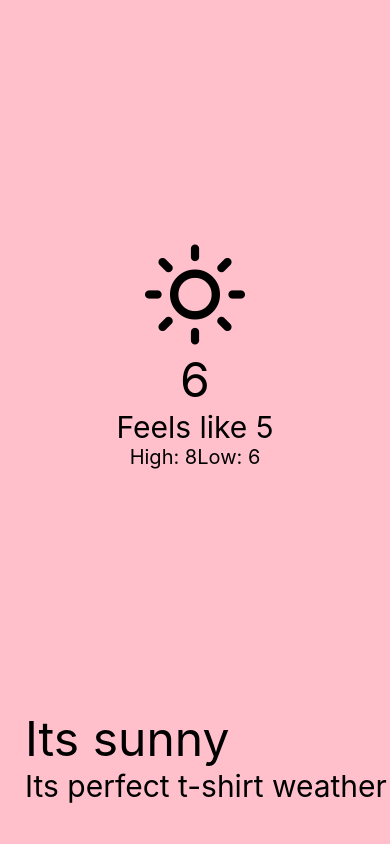
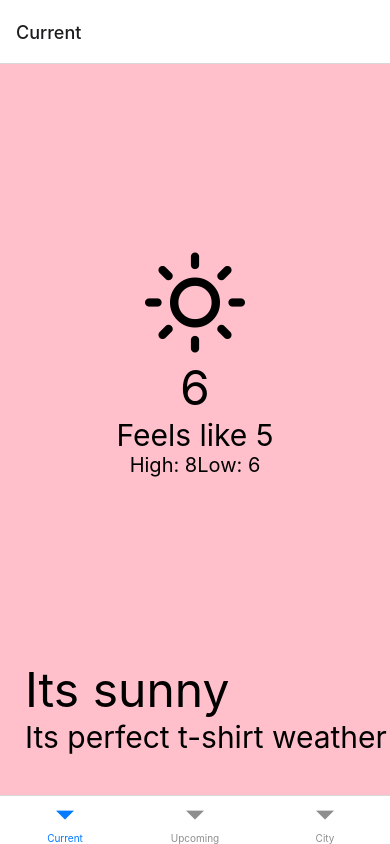
Before and after one commit to GanibegovicIsmail/react-native-weather-app, a React Native app: screen / in a window 390 px wide. Built offline with nearby package versions, Linux system fonts and the light colour scheme.

Commit message:
fix: navigation fix

```diff
--- a/App.js
+++ b/App.js
@@ -1,5 +1,4 @@
 import React from "react";
-import {View, StyleSheet} from 'react-native'
 import CurrentWeather from "./src/components/screens/CurrentWeather";
 import UpcomingWeather from "./src/components/screens/UpcomingWeather";
 import City from "./src/components/screens/City";
@@ -11,15 +10,12 @@ const Tab = createBottomTabNavigator()
 const App = () =>{
   return (
     <NavigationContainer>
-<View style={styles.container}>
-  <CurrentWeather></CurrentWeather>
-</View>
-</NavigationContainer>
+      <Tab.Navigator>
+        <Tab.Screen name={'Current'} component={CurrentWeather}/>
+        <Tab.Screen name={'Upcoming'} component={UpcomingWeather}/>
+        <Tab.Screen name={'City'} component={City}/>
+      </Tab.Navigator>
+    </NavigationContainer>
   )
 }
-const styles = StyleSheet.create({
-  container:{
-    flex:1,
-  }
-})
 export default App;
```
